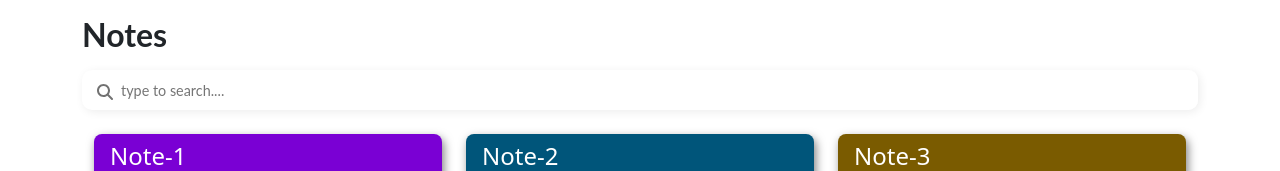
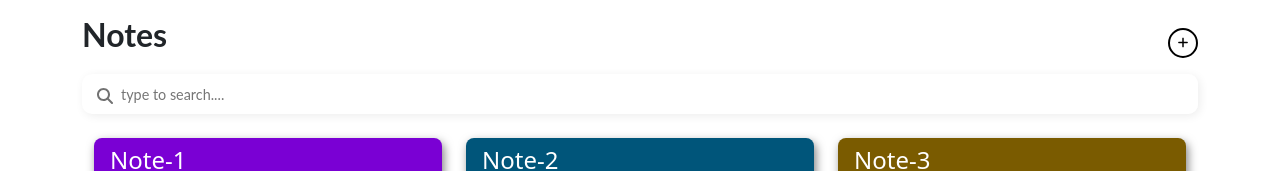
Before and after one commit to ofmukesh/Notes-app-React.js, a React (Create React App) app: page / in a window 1280 px wide. Shown: the top 171 px of the page. Built offline with nearby package versions, Linux system fonts and the light colour scheme.

Commit message:
add btn init

```diff
--- a/src/assets/styles/notes.css
+++ b/src/assets/styles/notes.css
@@ -1,5 +1,30 @@
 * {
     transition-duration: .3s !important;
+}
+
+/* Notes Header */
+.notes_header .add_btn {
+    display: inline-flex;
+    align-items: center;
+    justify-content: center;
+    background-color: #fff;
+    border: 2px solid #000;
+    border-radius: 50%;
+    width: 30px;
+    height: 30px;
+    font-size: 12px;
+    color: #000;
+    text-decoration: none;
+    transition: background-color 0.3s, color 0.3s;
+}
+
+.notes_header .add_btn:hover {
+    background-color: #000;
+    color: #fff;
+}
+
+.notes_header .add_btn:active {
+    box-shadow: none;
 }
 
 /* Notes Card */
--- a/src/pages/home.js
+++ b/src/pages/home.js
@@ -2,19 +2,35 @@ import React from "react";
 import SearchBar from "../components/search_bar";
 import NotesCard from "../components/notes_card";
 import "../assets/styles/notes.css";
-import { useSelector, useDispatch } from 'react-redux'
+import { useSelector, useDispatch } from "react-redux";
 
 const Home = () => {
   const notes = useSelector((state) => state.notes.notes);
 
   return (
     <>
-      <h2 className="mt-3">
-        <b>Notes</b>
+      <h2 className="notes_container mt-3">
+        {/* notes header */}
+        <div className="row notes_header">
+          {/* notes title */}
+          <div className="col">
+            <b>Notes</b>
+          </div>
+          {/* add notes */}
+          <div className="col text-end">
+            <button className="add_btn" type="button">
+              <i className="fa-solid fa-plus"></i>
+            </button>
+          </div>
+        </div>
       </h2>
+
+      {/* search notes */}
       <div className="mt-3">
         <SearchBar />
       </div>
+
+      {/* notes */}
       <div className="container">
         <div className="mt-2 row row-cols-1 row-cols-lg-3 row-cols-md-2">
           {notes &&
```
